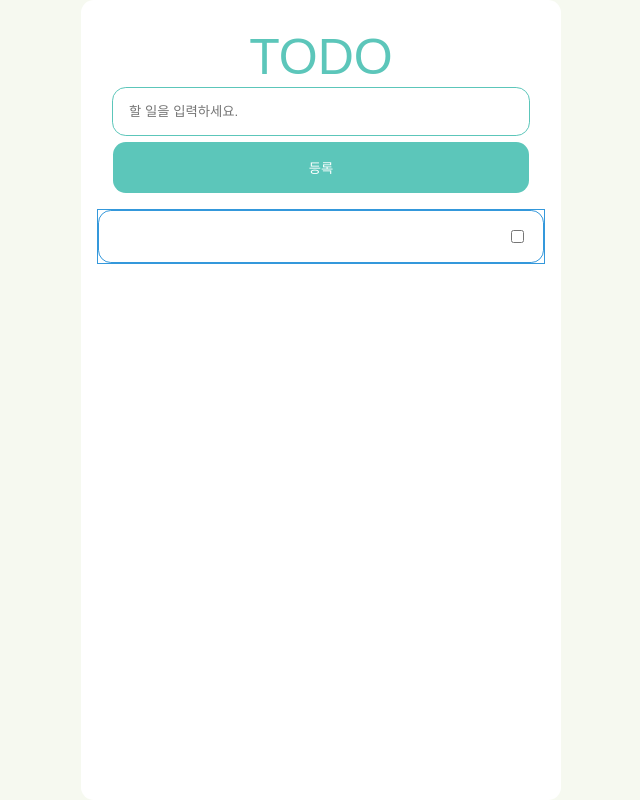
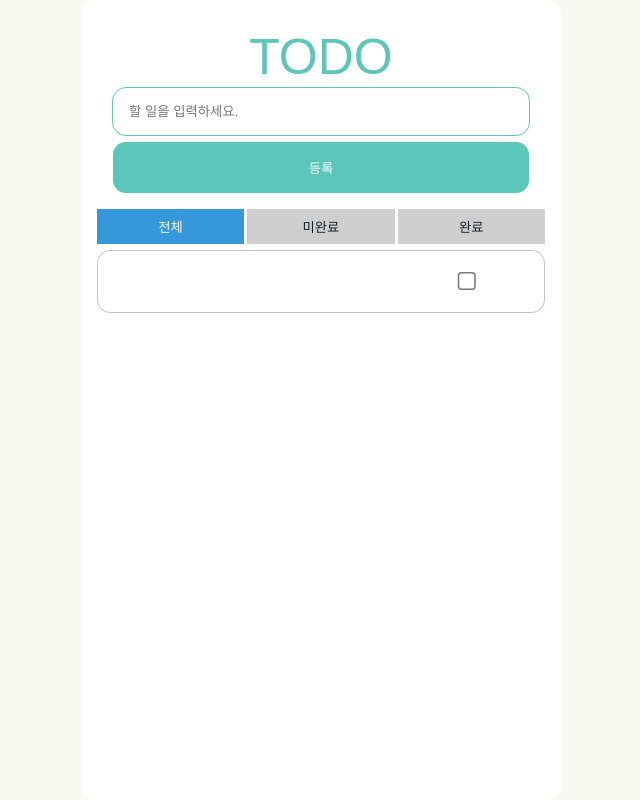
Before and after one commit to shionpark/my-todo-app, a React (Vite) app: page / in a window 1280 px wide. Both pictures are taken after a click on the button "등록". Shown: the whole page, without its empty margins (319-959 px from the left). Built offline with nearby package versions, Linux system fonts and the light colour scheme.

Commit message:
feat: todo 삭제 기능 및 이벤트 전파 방지 기능 추가

```diff
--- a/src/components/Todo/Todo.styles.tsx
+++ b/src/components/Todo/Todo.styles.tsx
@@ -1,4 +1,5 @@
-import { borderStyle, flexColumnStyle } from '@/styles';
+import { borderStyle, flexColumnStyle, flexStyle } from '@/styles';
+import { lighten } from 'polished';
 import styled from 'styled-components';
 
 export const Wrapper = styled.div`
@@ -16,9 +17,34 @@ export const TodoSection = styled.div`
   padding: ${({ theme }) => theme.length.sm};
 `;
 
+export const ButtonsWrapper = styled.div`
+  ${flexStyle};
+  justify-content: space-between;
+  width: 100%;
+  gap: 0.2rem;
+`;
+
+export const FilterButton = styled.button<{ isActive: boolean }>`
+  width: 100%;
+  border: none;
+  padding: ${({ theme }) => theme.length.xs};
+
+  &:hover {
+    cursor: pointer;
+    opacity: 0.9;
+  }
+
+  color: ${({ isActive, theme }) => (isActive ? theme.color.white : theme.color.black)};
+  background: ${({ isActive, theme }) =>
+    isActive ? theme.color.blue : lighten(0.08, theme.color.subText)};
+`;
+
 export const TodoListSection = styled.div`
   ${flexColumnStyle};
-  border: 1px solid ${({ theme }) => theme.color.blue};
+  gap: 0.4rem;
+  margin-top: 0.4rem;
   align-items: start;
   width: 100%;
+  height: 100%;
+  overflow: auto;
 `;
--- a/src/components/Todo/Todo.tsx
+++ b/src/components/Todo/Todo.tsx
@@ -1,4 +1,4 @@
-import { useTodoInput, useTodoList } from '@/hooks';
+import { useFilterTodo, useTodoInput, useTodoList } from '@/hooks';
 
 import { TodoItem } from '../TodoItem';
 import { TodoInput } from '../TodoInput';
@@ -7,25 +7,42 @@ import * as Styled from './Todo.styles';
 
 const Todo = () => {
   const { resetInputValue, ...todoInputProps } = useTodoInput();
-
-  const { todoList, addTodo, toggleTodo } = useTodoList();
+  const { todoList, addTodo, toggleTodo, removeTodo } = useTodoList();
 
   const createTodo = (value: string) => {
     addTodo(value);
     resetInputValue();
   };
 
+  const { filterOptions, activeFilter, handleFilterOption, getFilteredTodo } = useFilterTodo();
+  const filteredTodoList = getFilteredTodo(todoList, activeFilter);
+
   return (
     <Styled.Wrapper>
       <Styled.TodoSection>
         <TodoInput {...todoInputProps} createTodo={createTodo} />
+
+        <Styled.ButtonsWrapper>
+          {filterOptions.map((option, index) => (
+            <Styled.FilterButton
+              key={index}
+              isActive={option === activeFilter}
+              onClick={() => handleFilterOption(option)}
+            >
+              {option}
+            </Styled.FilterButton>
+          ))}
+        </Styled.ButtonsWrapper>
+
         <Styled.TodoListSection>
-          {todoList.map((todo) => (
+          {filteredTodoList.map((todo) => (
             <TodoItem
               id={todo.id}
               content={todo.content}
               isCompleted={todo.isCompleted}
+              activeFilter={activeFilter}
               toggleTodo={toggleTodo}
+              removeTodo={removeTodo}
             />
           ))}
         </Styled.TodoListSection>
--- a/src/components/TodoItem/TodoItem.styles.tsx
+++ b/src/components/TodoItem/TodoItem.styles.tsx
@@ -1,14 +1,36 @@
-import { borderStyle } from '@/styles';
+import { AnimationStyle, borderStyle, flexStyle } from '@/styles';
+import { lighten } from 'polished';
 import styled from 'styled-components';
 
 export const Wrapper = styled.div`
-  ${borderStyle};
-  border: 1px solid ${({ theme }) => theme.color.blue};
+  ${flexStyle};
   width: 100%;
-  padding: ${({ theme }) => theme.length.sm};
+  gap: 0.4rem;
 `;
 
 export const Item = styled.div`
   display: flex;
   justify-content: space-between;
+  width: 100%;
+
+  ${borderStyle};
+  border: 1px solid ${({ theme }) => lighten(0.04, theme.color.subText)};
+  padding: ${({ theme }) => theme.length.sm};
+
+  cursor: pointer;
+
+  &:hover {
+    background: ${({ theme }) => lighten(0.2, theme.color.subText)};
+    ${AnimationStyle};
+  }
 `;
+
+export const ItemButton = styled.div`
+  ${flexStyle};
+  justify-content: space-between;
+  width: 4.8rem;
+
+  input[type='checkbox'] {
+    zoom: 1.5;
+  }
+`;
--- a/src/components/TodoItem/TodoItem.tsx
+++ b/src/components/TodoItem/TodoItem.tsx
@@ -1,18 +1,43 @@
-import { ITodo } from '@/hooks';
+import { FilterType, ITodo } from '@/hooks';
 
 import * as Styled from './TodoItem.styles';
 
 interface ITodoItemProps extends ITodo {
+  activeFilter: FilterType;
   toggleTodo: (id: number) => void;
+  removeTodo: (id: number) => void;
 }
 
-const TodoItem = ({ id, content, isCompleted, toggleTodo }: ITodoItemProps) => {
+const TodoItem = ({
+  id,
+  content,
+  isCompleted,
+  toggleTodo,
+  activeFilter,
+  removeTodo,
+}: ITodoItemProps) => {
+  const isShow = isCompleted && activeFilter === '완료';
+
+  const handleRemoveTodo = (e: React.MouseEvent<HTMLButtonElement>, id: number) => {
+    e.stopPropagation();
+
+    if (confirm('완전히 삭제하시겠습니까?')) {
+      removeTodo(id);
+    }
+  };
+
   return (
-    <Styled.Wrapper key={id}>
-      <Styled.Item>
+    <Styled.Wrapper>
+      <Styled.Item key={id} onClick={() => toggleTodo(id)}>
         <span>{content}</span>
-        <input type="checkbox" checked={isCompleted} onClick={() => toggleTodo(id)} />
-        {/* {isCompleted ? '완료' : '미완료'} */}
+        <Styled.ItemButton>
+          <input type="checkbox" checked={isCompleted} />
+          {isShow && (
+            <button type="button" onClick={(e) => handleRemoveTodo(e, id)}>
+              삭제
+            </button>
+          )}
+        </Styled.ItemButton>
       </Styled.Item>
     </Styled.Wrapper>
   );
--- a/src/hooks/useFilterTodo.ts
+++ b/src/hooks/useFilterTodo.ts
@@ -1,7 +1,7 @@
 import { useState } from 'react';
 import { ITodo } from './useTodoList';
 
-type FilterType = '전체' | '완료' | '미완료';
+export type FilterType = '전체' | '완료' | '미완료';
 
 export const useFilterTodo = () => {
   const [activeFilter, setActiveFilter] = useState<FilterType>('전체');
@@ -10,7 +10,7 @@ export const useFilterTodo = () => {
     setActiveFilter(option);
   };
 
-  const filterOptions: FilterType[] = ['전체', '완료', '미완료'];
+  const filterOptions: FilterType[] = ['전체', '미완료', '완료'];
 
   const getFilteredTodo = (todos: ITodo[], filter: FilterType) => {
     if (filter === '완료') {
--- a/src/hooks/useTodoList.ts
+++ b/src/hooks/useTodoList.ts
@@ -26,5 +26,9 @@ export const useTodoList = () => {
     );
   };
 
-  return { todoList, addTodo, toggleTodo };
+  const removeTodo = (id: number) => {
+    setTodoList(todoList.filter((todo) => todo.id !== id));
+  };
+
+  return { todoList, addTodo, toggleTodo, removeTodo };
 };
--- a/src/styles/setCommonStyle.ts
+++ b/src/styles/setCommonStyle.ts
@@ -14,3 +14,7 @@ export const flexColumnStyle = css`
   ${flexStyle};
   flex-direction: column;
 `;
+
+export const AnimationStyle = css`
+  transition: all 0.15s ease-out;
+`;
```
